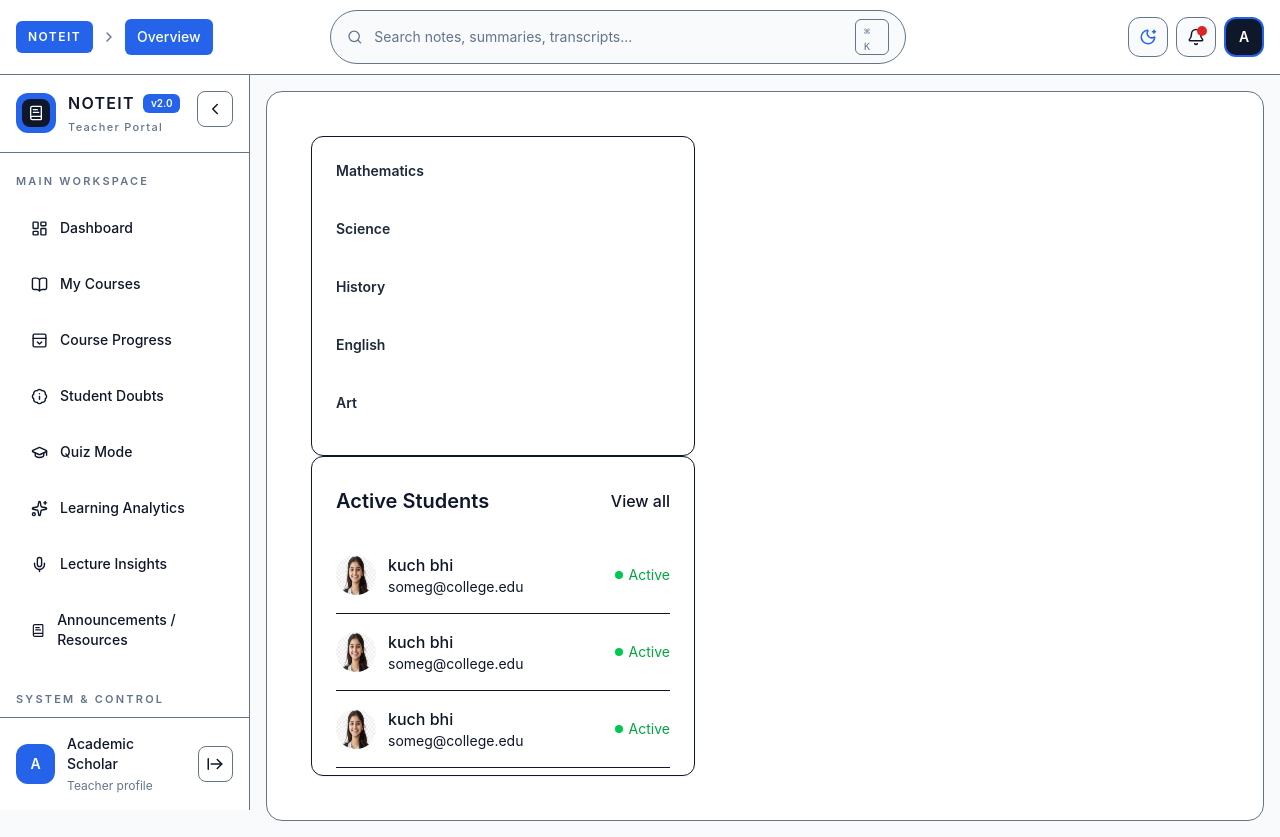
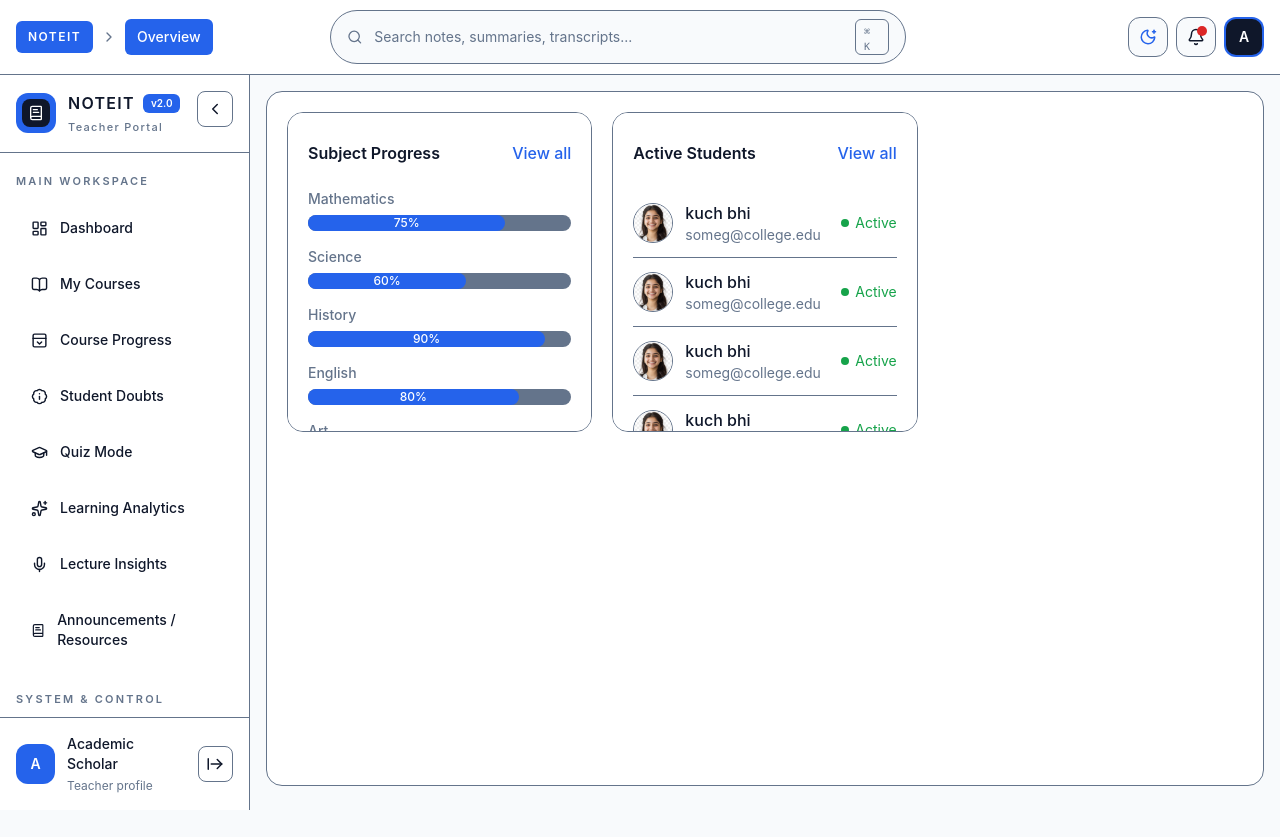
Before and after one commit to Prashant-workhub/teacher-s-portal, a React (Vite) app: page / in a window 1280 px wide. After the commit the page ends 810 px from the top, so only its background shows below. Built offline with nearby package versions, Linux system fonts and the light colour scheme.

Commit message:
fixed the ui , color , structure  and theme for the overview tab

```diff
--- a/src/Props/cards.tsx
+++ b/src/Props/cards.tsx
@@ -1,4 +1,5 @@
 import type { Key, ReactElement, JSXElementConstructor, ReactNode, ReactPortal } from "react";
+import { useTheme } from "../components/theme/ThemeProvider";
 
 const Card = ({ students }: {
   students: Array<{
@@ -9,49 +10,56 @@ const Card = ({ students }: {
     status: ReactNode;
   }>;
 }) => {
+  const { theme } = useTheme();
+  const isDark = theme === "dark";
+  const shellClass = isDark
+    ? "border-[#64748B] bg-[#0F172A] text-[#F8FAFC]"
+    : "border-[#64748B] bg-[#FFFFFF] text-[#0F172A]";
+  const mutedText = "text-[#64748B]";
+
   return (
-    <div className="max-h-80 overflow-auto scroll-auto scrollbar-thin overscroll-contain max-w-sm p-6 bg-neutral-primary-soft border border-default rounded-xl  shadow-xs">
+    <div className={`h-full w-full max-h-80 max-w-sm overflow-auto overscroll-contain rounded-2xl border p-5 ${shellClass}`}>
 
-      <div className="flex items-center h-10 justify-between mb-4">
-        <h5 className="text-xl font-semibold leading-none text-heading">
+      <div className="mb-4 flex h-10 items-center justify-between gap-3">
+        <h5 className="text-base font-semibold leading-none">
           Active Students
         </h5>
 
         <a
           href="#"
-          className="font-medium text-fg-brand hover:underline"
+          className="font-medium text-[#2563EB] hover:underline"
         >
           View all
         </a>
       </div>
 
       <div className="flow-root">
-        <ul role="list" className="divide-y divide-default">
+        <ul role="list" className="divide-y divide-[#64748B]">
 
           {students.map((student: { id: Key | null | undefined; image: string | undefined; name: string | number | bigint | boolean | ReactElement<unknown, string | JSXElementConstructor<any>> | Iterable<ReactNode> | ReactPortal | Promise<string | number | bigint | boolean | ReactPortal | ReactElement<unknown, string | JSXElementConstructor<any>> | Iterable<ReactNode> | null | undefined> | null | undefined; email: string | number | bigint | boolean | ReactElement<unknown, string | JSXElementConstructor<any>> | Iterable<ReactNode> | ReactPortal | Promise<string | number | bigint | boolean | ReactPortal | ReactElement<unknown, string | JSXElementConstructor<any>> | Iterable<ReactNode> | null | undefined> | null | undefined; status: string | number | bigint | boolean | ReactElement<unknown, string | JSXElementConstructor<any>> | Iterable<ReactNode> | ReactPortal | Promise<string | number | bigint | boolean | ReactPortal | ReactElement<unknown, string | JSXElementConstructor<any>> | Iterable<ReactNode> | null | undefined> | null | undefined; }) => (
-            <li key={student.id} className="py-4">
+            <li key={student.id} className="py-3">
               <div className="flex items-center gap-3">
 
                 <div className="shrink-0">
                   <img
-                    className="w-10 h-10 rounded-full"
+                    className="h-10 w-10 rounded-full border border-[#64748B] object-cover"
                     src={student.image}
                     alt={`${student.name} profile`}
                   />
                 </div>
 
                 <div className="flex-1 min-w-0">
-                  <p className="font-medium text-heading truncate">
+                  <p className="truncate font-medium">
                     {student.name}
                   </p>
 
-                  <p className="text-sm text-body truncate">
+                  <p className={`truncate text-sm ${mutedText}`}>
                     {student.email}
                   </p>
                 </div>
 
-                <div className="flex items-center gap-1.5 text-sm text-green-600">
-                  <span className="w-2 h-2 rounded-full bg-green-500"></span>
+                <div className="flex items-center gap-1.5 text-sm text-[#16A34A]">
+                  <span className="h-2 w-2 rounded-full bg-[#16A34A]"></span>
                   {student.status}
                 </div>
 
--- a/src/Props/progressBar.tsx
+++ b/src/Props/progressBar.tsx
@@ -1,20 +1,38 @@
+import { useTheme } from "../components/theme/ThemeProvider";
+
 const SubjectProgressBars = ({ data } :  {
   data: Array<{
     subject: string;
     percentage: number;
   }>;
 }) => {
+  const { theme } = useTheme();
+  const isDark = theme === "dark";
+  const shellClass = isDark
+    ? "border-[#64748B] bg-[#0F172A] text-[#F8FAFC]"
+    : "border-[#64748B] bg-[#FFFFFF] text-[#0F172A]";
+  const mutedText = "text-[#64748B]";
+
   return (
-    <div className="max-h-80 overflow-auto scroll-auto scrollbar-thin overscroll-contain max-w-sm p-6 bg-neutral-primary-soft border border-default rounded-xl  shadow-xs">
-         <div className="flex flex-col gap-4 w-full">
+    <div className={`h-full w-full max-h-80 max-w-sm overflow-auto overscroll-contain rounded-2xl border p-5 ${shellClass}`}>
+         <div className="mb-4 flex h-10 items-center justify-between gap-3">
+          <h5 className="text-base font-semibold leading-none">
+            Subject Progress
+          </h5>
+          <a href="#" className="font-medium text-[#2563EB] hover:underline">
+            View all
+          </a>
+         </div>
+
+         <div className="flex w-full flex-col gap-4">
       {data.map((subjectData, index) => (
         <div key={index} className="flex flex-col gap-1.5">
-          <span className="text-sm font-semibold text-gray-800">
+          <span className={`text-sm font-medium ${mutedText}`}>
             {subjectData.subject}
           </span>
-          <div className="w-full bg-neutral-quaternary rounded-full">
+          <div className="w-full rounded-full bg-[#64748B]">
             <div
-              className="bg-brand text-xs font-medium text-white text-center p-0.5 leading-none rounded-full h-4 flex items-center justify-center"
+              className="flex h-4 items-center justify-center rounded-full bg-[#2563EB] p-0.5 text-center text-xs font-medium leading-none text-[#FFFFFF]"
               style={{ width: `${subjectData.percentage}%` }}
             >
               {subjectData.percentage}%
--- a/src/components/overview/Overview.tsx
+++ b/src/components/overview/Overview.tsx
@@ -3,10 +3,12 @@ import Card from "../../Props/cards";
 import Subjects from "../../course db/completion/c_completion";
 import SubjectProgressBars from "../../Props/progressBar";
 const Overview = () => {
-  return <section className="p-6">
-    <SubjectProgressBars data={Subjects} />
-    <Card students={activeStudents} />
-  </section>;
+  return (
+    <section className="grid gap-5 md:grid-cols-3">
+      <SubjectProgressBars data={Subjects} />
+      <Card students={activeStudents} />
+    </section>
+  );
 };
 
 export default Overview;
```
